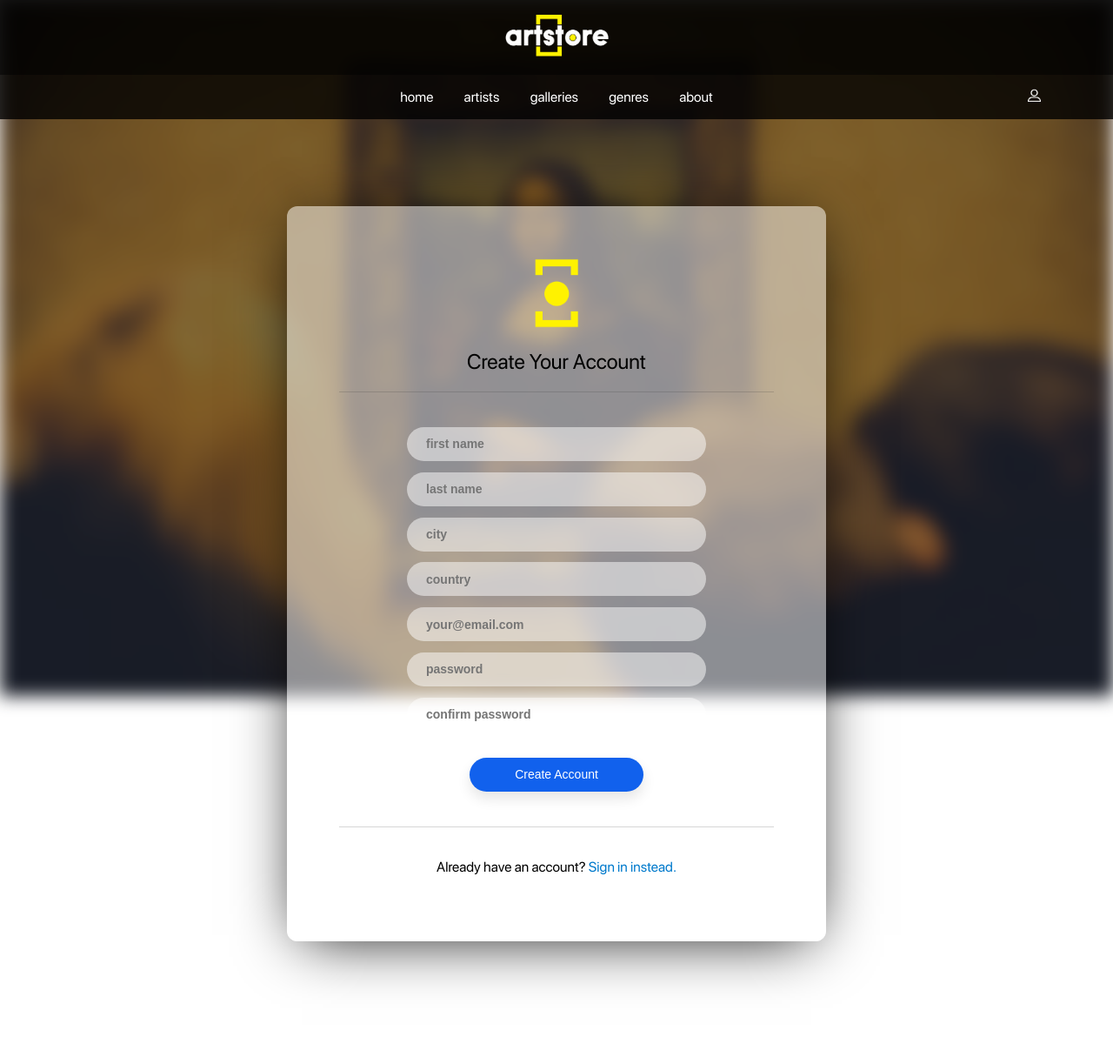
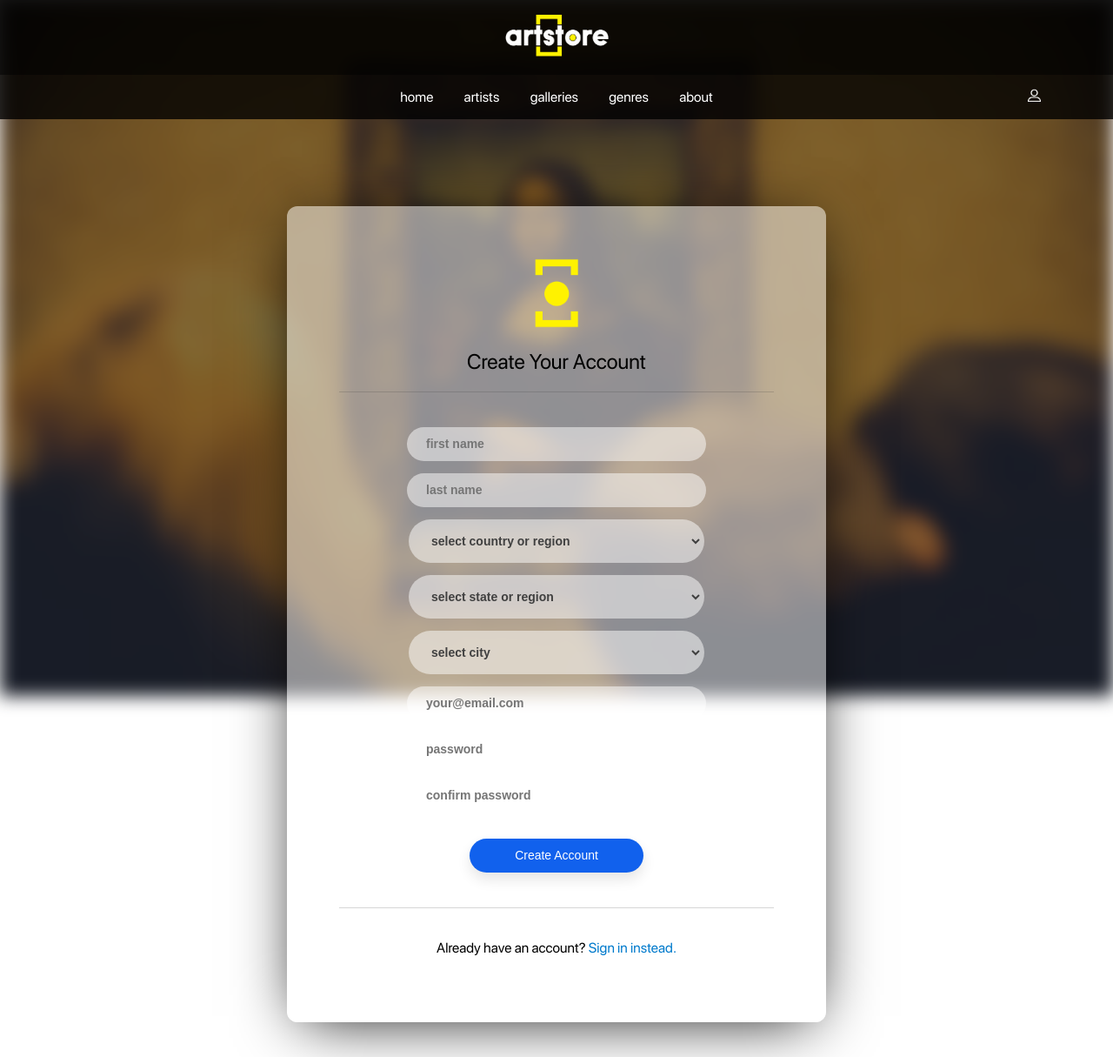
Before and after one commit to xDKevz/the-art-store-a-learning-experience, a PHP site: page /registration.php in a window 1280 px wide. Shown: the top 1215 px of the page at 87% size. Run offline with PHP 8.4, Linux system fonts and the light colour scheme; some libraries are stand-ins or nearby versions.

Commit message:
Replaced text fields to dropdown for country, region, and city

```diff
--- a/css/login.css
+++ b/css/login.css
@@ -79,8 +79,7 @@ span {
 .errorLogin{
 			padding:0px;
 			color:red;
-			font-size:0.8em;
-
+			font-weight: bold;
 }
 
 .text {
--- a/css/registration.css
+++ b/css/registration.css
@@ -44,7 +44,7 @@ body {
 .error{
 	padding:0px !important;
 	color:red !important;
-	font-size:0.8em !important;
+	font-size: 14px !important;
 }
 form {
     padding-top: 40px;
@@ -65,7 +65,7 @@ form {
     color: rgb(255, 219, 77);
 }
 
-.reg-input, .countries {
+.reg-input, .countries, .cities, .states {
     text-align: left;
     color: rgb(217, 217, 217);
     margin: 0 auto;
@@ -80,15 +80,13 @@ form {
     transition: all 0.5s ease-in-out;
 }
 
-.countries {
+.countries, .cities, .states {
     height: 50px;
     font-size: 14px;
     width: 68%;
     border-radius: 25px;
+}
 
-
-
-}
 .reg-input:focus {
     outline: 0;
     border: 2px solid rgba(255, 255, 255, 0.5);
@@ -102,7 +100,7 @@ input {
   font-size: 14px;
 }
 
-input[type="text"], input[type="password"], .countries {
+input[type="text"], input[type="password"], .countries, .cities, .states {
     font-weight: 600;
     color: rgb(64, 64, 64);
 }
@@ -163,7 +161,7 @@ input[type="text"], input[type="password"], .countries {
         top: 50px;
     }
 
-    .reg-input, .countries {
+    .reg-input, .countries, .cities, .states {
         width: 80%;
     }
 }
--- a/js/validate.js
+++ b/js/validate.js
@@ -6,12 +6,13 @@
  */
 function validate(myform)
 {
-    err="";
+    var err = "";
 
 	document.getElementById("fname").style.backgroundColor = "white";
 	document.getElementById("lname").style.backgroundColor = "white";
-	document.getElementById("city").style.backgroundColor = "white";
-	document.getElementById("country").style.backgroundColor = "white";
+	document.getElementById("cityId").style.backgroundColor = "white";
+	document.getElementById("countryId").style.backgroundColor = "white";
+	document.getElementById("stateId").style.backgroundColor = "white";
     document.getElementById("email").style.backgroundColor = "white";
 	document.getElementById("passwordAgain").style.backgroundColor = "white";
     document.getElementById("password").style.backgroundColor = "white";
@@ -24,44 +25,56 @@ function validate(myform)
     document.getElementById("errpassword").innerHTML = "";
     document.getElementById("errpasswordAgain").innerHTML = "";
 
+    var co = document.getElementById("countryId");
+    var ci = document.getElementById("cityId");
+    var st = document.getElementById("stateId");
+
 	if (myform.fname.value == "")
 	{
-		fname = "First Name cannot be empty";
+		var fname = "This field is required.";
 		document.getElementById("fname").style.backgroundColor = "pink";
         document.getElementById("errfname").innerHTML = fname;
         err+="yes";
 	}
 	if (myform.lname.value == "")
 	{
-		lname = "Last Name cannot be empty";
+		var lname = "This field is required.";
 		document.getElementById("lname").style.backgroundColor = "pink";
         document.getElementById("errlname").innerHTML = lname;
         err+="yes";
 	}
-    if (myform.city.value == "")
+    if (ci.options[ci.selectedIndex].text == "select city")
 	{
-		city = "City cannot be empty";
-		document.getElementById("city").style.backgroundColor = "pink";
+		var city = "Please select your city.";
+		document.getElementById("cityId").style.backgroundColor = "pink";
         document.getElementById("errcity").innerHTML = city;
         err+="yes";
 	}
-	if (myform.country.value == "")
+	if (st.options[st.selectedIndex].text == "select state or region")
 	{
-		country = "Country cannot be empty";
-		document.getElementById("country").style.backgroundColor = "pink";
-        document.getElementById("errcountry").innerHTML = country;
+		var state = "Please select your state or region.";
+		document.getElementById("stateId").style.backgroundColor = "pink";
+        document.getElementById("errregion").innerHTML = state;
         err+="yes";
 	}
-	/*if (c.options[c.selectedIndex].text == "Select Country")
+
+	// if (myform.country.value == "")
+	// {
+	// 	country = "Country cannot be empty";
+	// 	document.getElementById("country").style.backgroundColor = "pink";
+ //       document.getElementById("errcountry").innerHTML = country;
+ //       err+="yes";
+	// }
+	if (co.options[co.selectedIndex].text == "Select Country")
 	{
 		var country = "Please select your country.";
 		document.getElementById("countryId").style.backgroundColor = "pink";
         document.getElementById("errcountry").innerHTML = country;
         err+="yes";
-	}*/
+	}
 	if (myform.email.value == "")
 	{
-		var email = "Email address cannot be empty";
+		var email = "Your email address is required for registration.";
 		document.getElementById("email").style.backgroundColor = "pink";
         document.getElementById("erremail").innerHTML = email;
         err+="yes";
@@ -79,14 +92,14 @@ function validate(myform)
 	}
 	if (myform.password.value == "")
 	{
-		var password = "Password cannot be empty.";
+		var password = "This field is required.";
 		document.getElementById("password").style.backgroundColor = "pink";
         document.getElementById("errpassword").innerHTML = password;
         err+="yes";
     }
     else if(myform.password.value.length<=5)
     {
-		password = "Password length must be greater than or equal to six";
+		password = "Passwords need to be at least 6 characters.";
 		document.getElementById("password").style.backgroundColor = "pink";
         document.getElementById("errpassword").innerHTML = password;
         err+="yes";
@@ -101,7 +114,7 @@ function validate(myform)
 
     if (myform.passwordAgain.value == "")
 	{
-		var passwordAgain = "Confirm your password";
+		var passwordAgain = "Please confirm your password.";
 		document.getElementById("passwordAgain").style.backgroundColor = "pink";
         document.getElementById("errpasswordAgain").innerHTML = passwordAgain;
         err+="yes";
--- a/registration.php
+++ b/registration.php
@@ -31,13 +31,20 @@
                 <p class="error" id="errfname"></p>
                 <input class="reg-input" type="text" placeholder="last name" name="lastName" id="lname">
                 <p class="error" id="errlname"></p>
-                <!--<select name="country" class="countries order-alpha" id="countryId">
+                <select name="country" class="countries order-alpha" id="countryId">
                     <option value="">select country or region</option>
-                </select>-->
-                <input class="reg-input" type="text" placeholder="city" name="city" id="city">
+                </select>
+                <p class="error" id="errcountry"></p>
+                <select name="state" class="states" id="stateId">
+                    <option value="">select state or region</option>
+                </select>
+                <p class="error" id="errregion"></p>
+                <select name="city" class="cities" id="cityId">
+                    <option value="">select city</option>
+                </select>
+                <!--<input class="reg-input" type="text" placeholder="city" name="city" id="city">-->
                 <p class="error" id="errcity"></p>
-                <input class="reg-input" type="text" placeholder="country" name="country" id="country">
-                <p class="error" id="errcountry"></p>
+                <!--<input class="reg-input" type="text" placeholder="country" name="country" id="country">-->
                 <input class="reg-input" type="text" placeholder="your@email.com" name="email" id="email">
                 <p class="error" id="erremail"></p>
                 <input class="reg-input" type="password" placeholder="password" name="password" id="password">
```
Also changed, not shown: login.php (+7 -16 lines), parseRegister.php (+4 -3 lines).
